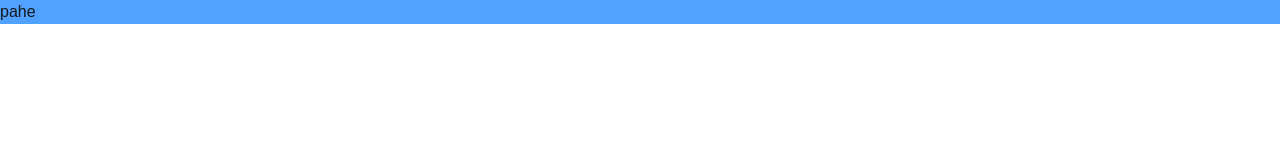
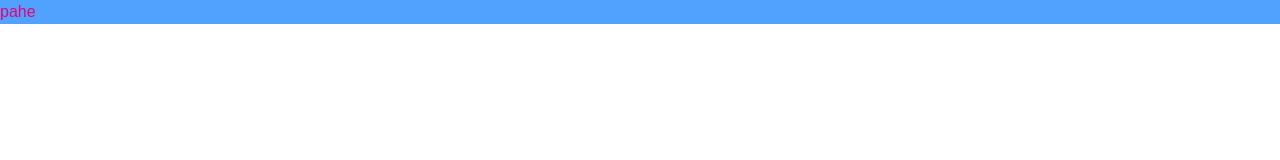
Before and after one commit to manthan20021/wealtria, a Next.js app: page / in a window 1280 px wide. Shown: the top 160 px of the page. Built offline with nearby package versions, Linux system fonts and the light colour scheme.

Commit message:
text color changing in testing

```diff
--- a/app/page.js
+++ b/app/page.js
@@ -3,7 +3,7 @@ import Image from "next/image";
 export default function Home() {
   return (
     <div>
-      <h1 className="bg-blue-400">pahe</h1>
+      <h1 className="bg-blue-400 text-pink-600">pahe</h1>
     </div>
   );
 }
```
